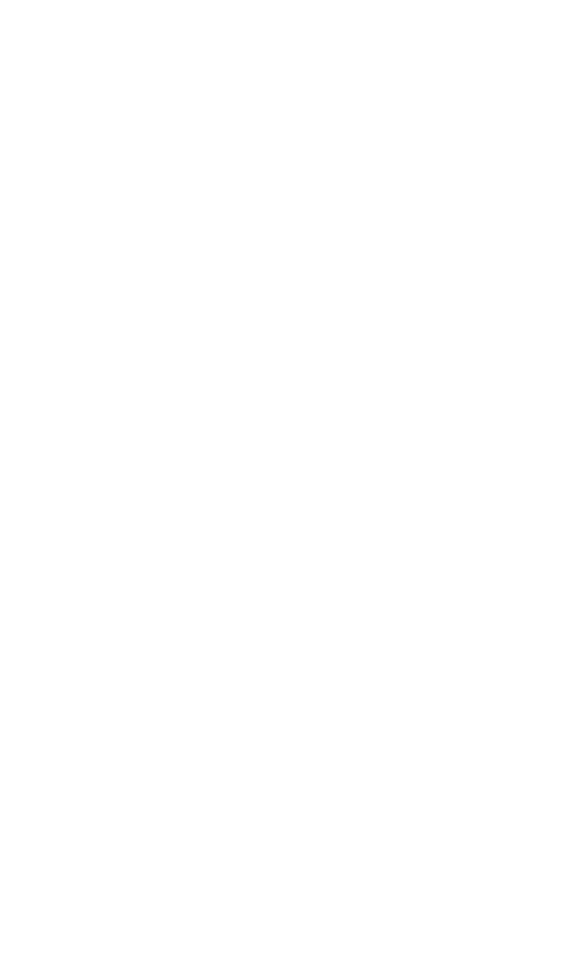
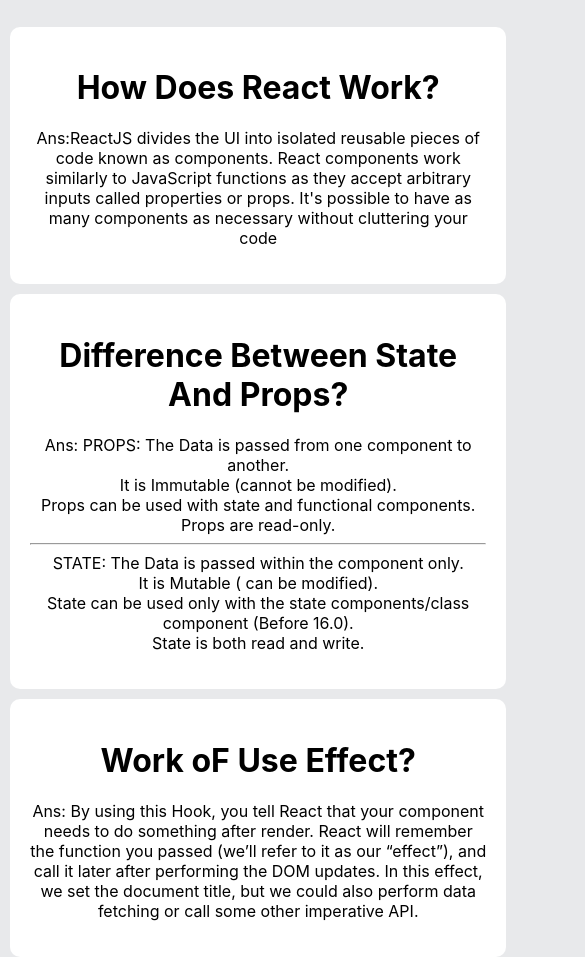
Before and after one commit to AshrafulIslam2/activitiesHouse, a React (Create React App) app: page / in a window 390 px wide. Shown: the part 11000-11957 px from the top of the page, 585 px wide, since content can reach past the window. Before the commit the page ends 4140 px from the top, so only its background shows below. Built offline with nearby package versions, Linux system fonts and the light colour scheme.

Commit message:
Resposive Done

```diff
--- a/src/App.css
+++ b/src/App.css
@@ -18,3 +18,25 @@
 .mainDashBorad{
   position: relative;
 }
+@media screen and (min-width: 780px) and (max-width: 1080px)  {
+  .main{
+    width: 100vh;
+  }
+  .ActivityMainBlock{
+    grid-template-columns: 3fr 2fr;
+  }
+  .ActivityItemBlock{
+    grid-template-columns: 1fr 1fr;
+  }
+}
+@media screen and (min-width: 0px) and (max-width: 779px)  {
+  .main{
+    width: 100vh;
+  }
+  .ActivityMainBlock{
+    grid-template-columns: 3fr 2fr;
+  }
+  .ActivityItemBlock{
+    grid-template-columns: 1fr;
+  }
+}
--- a/src/App.js
+++ b/src/App.js
@@ -3,6 +3,7 @@ import Activity from "./Components/Activity/Activity";
 import ActivityDashBoard from "./Components/ActivityDashBoard/ActivityDashBoard";
 import "./App.css";
 import { FaCentos } from "react-icons/fa";
+import QuestionAnswer from "./Components/QuestionAnswer/QuestionAnswer";
 function App() {
   const [Activitys, SetActivitys] = useState([]);
   useEffect(() => {
@@ -12,6 +13,7 @@ function App() {
   }, []);
   return (
     <div
+      className="main"
       style={{
         backgroundColor: "#E8E9EB",
       }}
@@ -42,6 +44,9 @@ function App() {
         <div className="mainDashBorad">
           <ActivityDashBoard></ActivityDashBoard>
         </div>
+        <div className="QuestionBlock">
+          <QuestionAnswer></QuestionAnswer>
+        </div>
       </div>
     </div>
   );
--- a/src/Components/ActivityDashBoard/ActivityDashBoard.css
+++ b/src/Components/ActivityDashBoard/ActivityDashBoard.css
@@ -52,6 +52,7 @@
     justify-content: space-around;
 }
 .buttonBreak button{
+    cursor: pointer;
     color: white;
     font-size: 8px;
     font-weight: 900;
--- /dev/null
+++ b/src/Components/QuestionAnswer/Qs.css
@@ -0,0 +1,29 @@
+.QuestionDiv{
+    text-align: center;
+    display: grid;
+    grid-template-columns: 1fr 1fr 1fr;
+    justify-content: center;
+    align-items: center;
+    margin-left:100px;
+    border-radius: 10px;
+    gap: 10px;
+}
+.innerQuestion{
+    border-radius: 10px;
+    background-color: white;
+    padding: 20px;
+}
+@media screen and (min-width: 780px) and (max-width: 1080px)  {
+    .QuestionDiv{
+        grid-template-columns: 1fr;
+        margin-left:0;
+    }
+  }
+  @media screen and (min-width: 0px) and (max-width: 779px)  {
+    .QuestionDiv{
+        grid-template-columns: 1fr;
+        margin-left:10px;
+    }
+
+
+  }
--- a/src/Components/QuestionAnswer/QuestionAnswer.js
+++ b/src/Components/QuestionAnswer/QuestionAnswer.js
@@ -0,0 +1,46 @@
+import React from "react";
+import "./Qs.css";
+
+const QuestionAnswer = () => {
+  return (
+    <div className="QuestionDiv">
+      <div className="innerQuestion">
+        <h1>How Does React Work?</h1>
+        <p>
+          Ans:ReactJS divides the UI into isolated reusable pieces of code known
+          as components. React components work similarly to JavaScript functions
+          as they accept arbitrary inputs called properties or props. It's
+          possible to have as many components as necessary without cluttering
+          your code
+        </p>
+      </div>
+      <div className="innerQuestion">
+        <h1>Difference Between State And Props?</h1>
+        <p>
+          Ans: PROPS: The Data is passed from one component to another.<br></br>
+          It is Immutable (cannot be modified).<br></br>Props can be used with
+          state and functional components.<br></br>Props are read-only.
+          <br></br>
+          <hr />
+          STATE: The Data is passed within the component only.<br></br>It is
+          Mutable ( can be modified).<br></br>State can be used only with the
+          state components/class component (Before 16.0).<br></br>State is both
+          read and write.
+        </p>
+      </div>
+      <div className="innerQuestion">
+        <h1>Work oF Use Effect?</h1>
+        <p>
+          Ans: By using this Hook, you tell React that your component needs to
+          do something after render. React will remember the function you passed
+          (we’ll refer to it as our “effect”), and call it later after
+          performing the DOM updates. In this effect, we set the document title,
+          but we could also perform data fetching or call some other imperative
+          API.
+        </p>
+      </div>
+    </div>
+  );
+};
+
+export default QuestionAnswer;
```
Also changed, not shown: src/Components/QuestionAnswer/QuestionAnswer.css (deleted).
